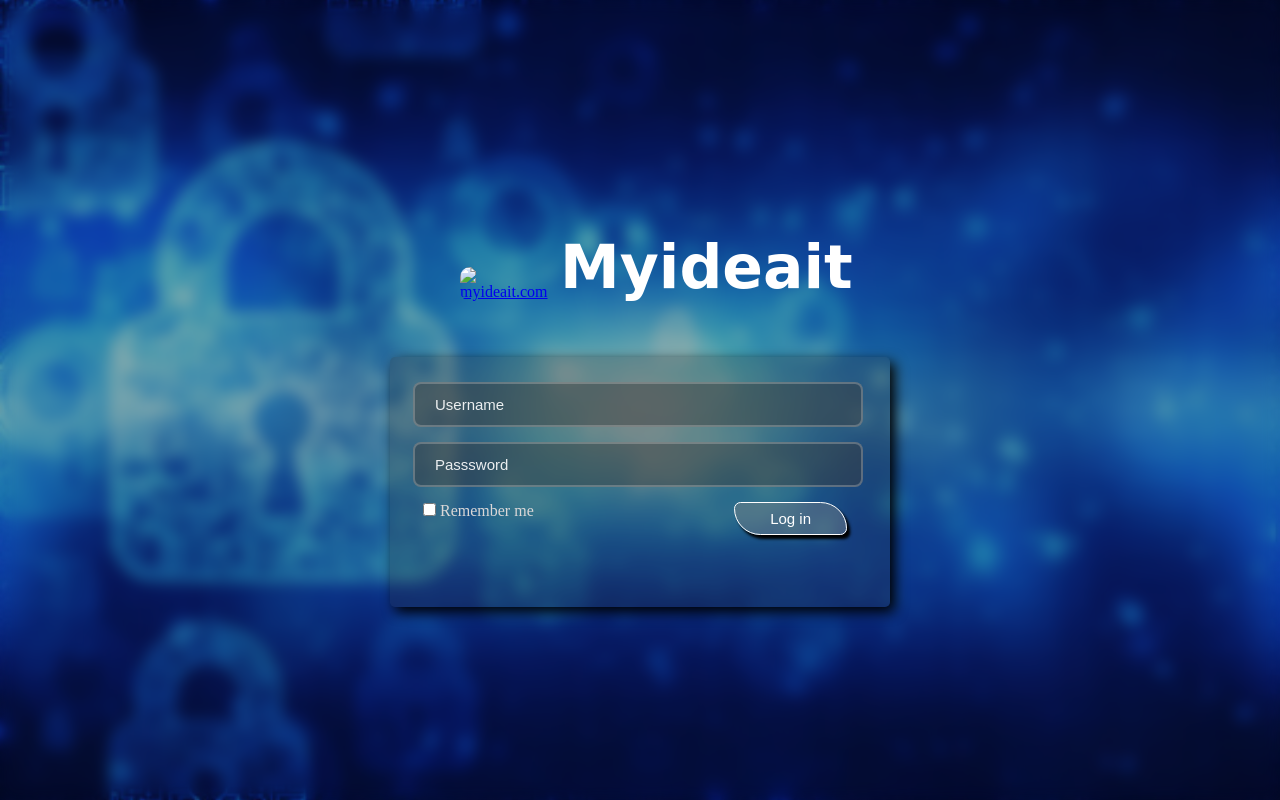
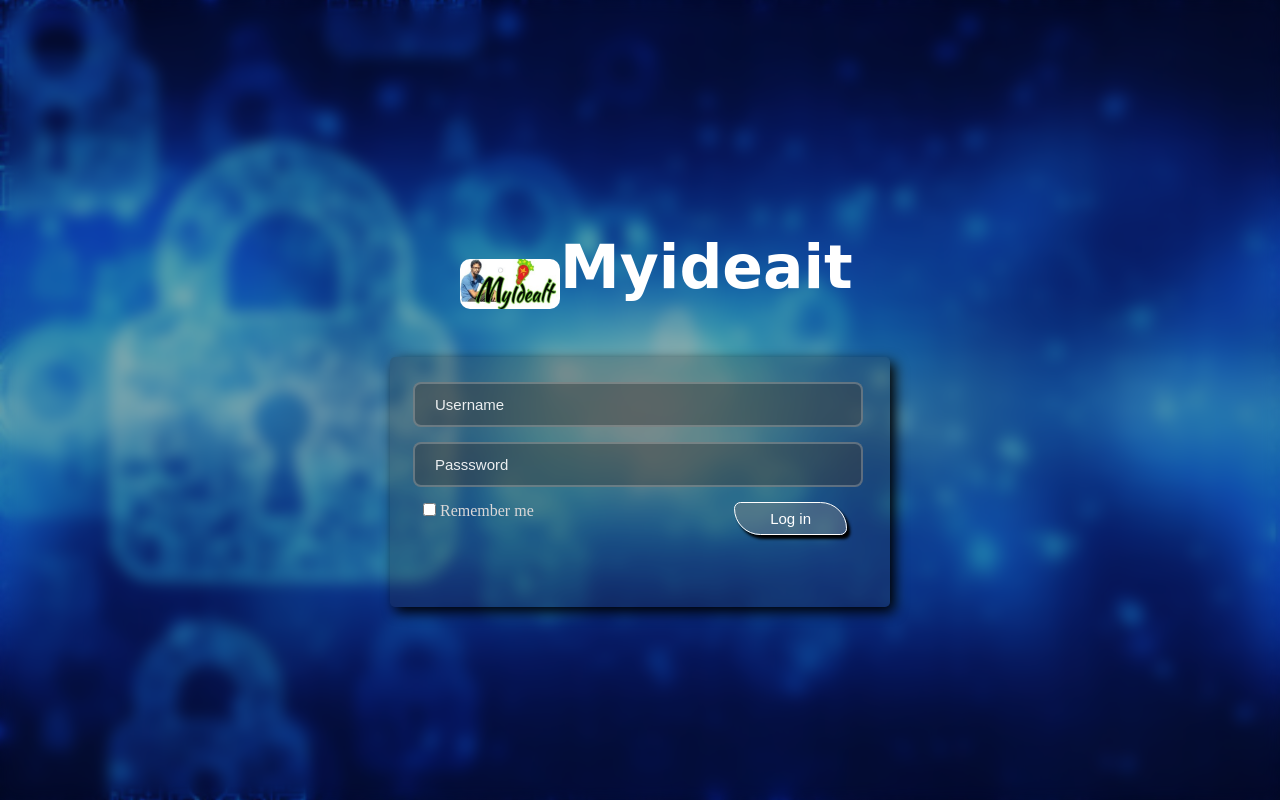
Before and after one commit to Abdur-Rahman-Nahid/Myideait, a plain HTML site: page index.html in a window 1280 px wide. Drawn offline with Linux system fonts and the light colour scheme; the site is published under a folder, as on GitHub Pages, so addresses that start at the root find nothing.

Commit message:
Update index.html

```diff
--- a/index.html
+++ b/index.html
@@ -15,7 +15,7 @@
         <div class="content">
             <div class="lgo">
                 <a href="myideait.com">
-                    <img class="img" src="/image/logo.jpg" alt="myideait.com">
+                    <img class="img" src="image/logo.jpg" alt="myideait.com">
                 </a>
 
                 <h1>Myideait</h1>
```
